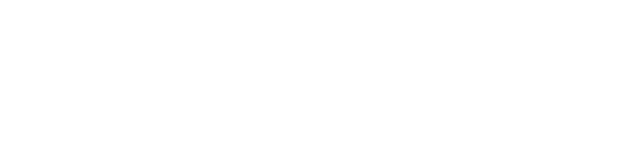
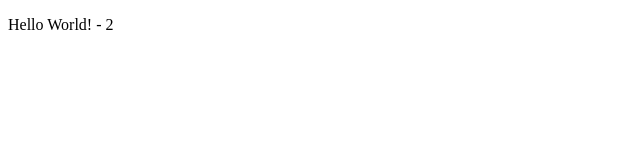
Before and after one commit to EVAExot/meshapp, a plain HTML site: page index.html in a window 1280 px wide. Shown: the whole page, without its empty margins (0-640 px from the left). Drawn offline with Linux system fonts and the light colour scheme.

Commit message:
Добавил Hello World! в index.html - 2

```diff
--- a/index.html
+++ b/index.html
@@ -5,5 +5,6 @@
 	<title>Document</title>
 </head>
 <body>
+	<p>Hello World! - 2</p>
 </body>
 </html>
```
